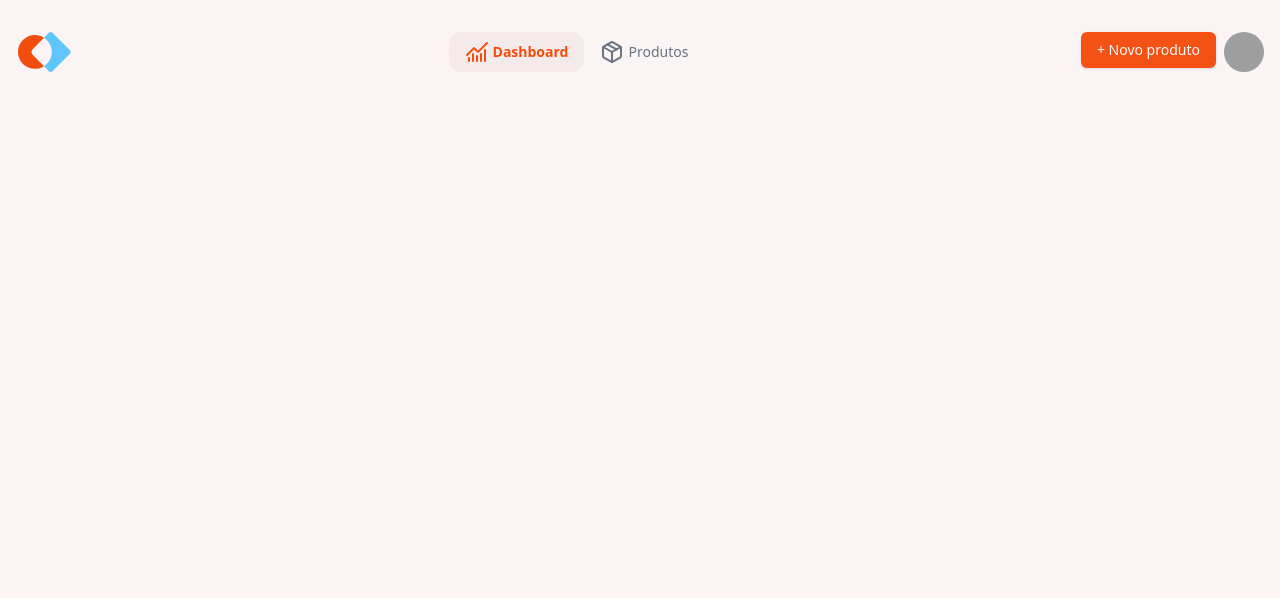
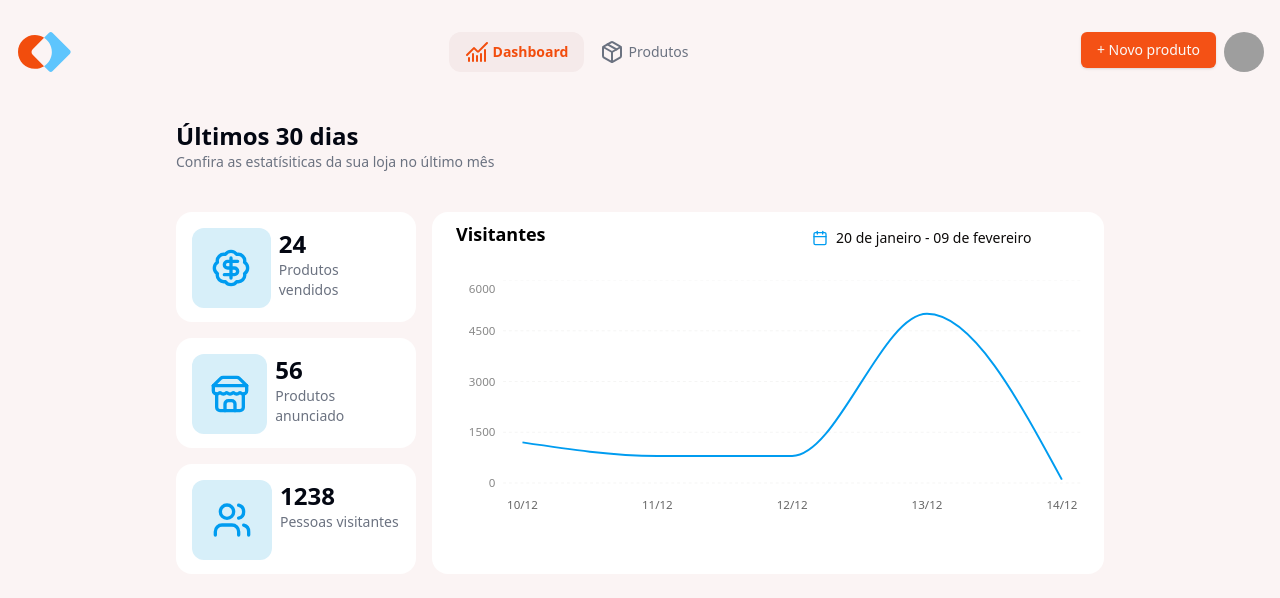
Before and after one commit to taisoliva/marketplace-app, a Next.js app: page /dashboard in a window 1280 px wide. Shown: the top 598 px of the page. Built offline with nearby package versions, Linux system fonts and the light colour scheme; grey boxes are pictures that could not be loaded.

Commit message:
feat: dashboard

```diff
--- a/package.json
+++ b/package.json
@@ -10,13 +10,17 @@
   },
   "dependencies": {
     "@radix-ui/react-avatar": "^1.1.2",
+    "@radix-ui/react-popover": "^1.1.6",
     "@radix-ui/react-slot": "^1.1.1",
     "class-variance-authority": "^0.7.1",
     "clsx": "^2.1.1",
+    "date-fns": "^4.1.0",
     "lucide-react": "^0.471.0",
     "next": "15.1.4",
     "react": "^19.0.0",
+    "react-day-picker": "8.10.1",
     "react-dom": "^19.0.0",
+    "recharts": "^2.15.1",
     "tailwind-merge": "^2.6.0",
     "tailwindcss-animate": "^1.0.7"
   },
--- a/src/app/(secure)/dashboard/page.tsx
+++ b/src/app/(secure)/dashboard/page.tsx
@@ -1,3 +1,37 @@
+import { Card } from "@/components/common/Card";
+import { Graphs } from "@/components/common/Graphs";
+import { Title } from "@/components/common/Title";
+import { BadgeDollarSign, Store, Users } from "lucide-react";
+
 export default function Dashboard() {
-  return <div>Dashboard</div>;
+  return (
+    <div className="w-full p-4">
+      <Title
+        title="Últimos 30 dias"
+        description="Confira as estatísiticas da sua loja no último mês"
+      />
+      <div className="flex gap-4">
+        <div className="flex flex-col gap-4">
+          <Card.Dashboard
+            Icon={BadgeDollarSign}
+            dataNumber="24"
+            details="Produtos vendidos"
+          />
+          <Card.Dashboard
+            Icon={Store}
+            dataNumber="56"
+            details="Produtos anunciado"
+          />
+          <Card.Dashboard
+            Icon={Users}
+            dataNumber="1238"
+            details="Pessoas visitantes"
+          />
+        </div>
+        <div className="bg-white w-full rounded-2xl">
+          <Graphs />
+        </div>
+      </div>
+    </div>
+  );
 }
--- a/src/app/(secure)/layout.tsx
+++ b/src/app/(secure)/layout.tsx
@@ -1,11 +1,18 @@
 import { Header } from "@/components/common/Header";
 
-export default function SecureLayout() {
+export default function SecureLayout({
+  children,
+}: {
+  children: React.ReactNode;
+}) {
   return (
-    <Header.Root>
-      <Header.Icon />
-      <Header.Menu />
-      <Header.User />
-    </Header.Root>
+    <>
+      <Header.Root>
+        <Header.Icon />
+        <Header.Menu />
+        <Header.User />
+      </Header.Root>
+      <div className="flex justify-start mx-40 my-auto">{children}</div>
+    </>
   );
 }
--- /dev/null
+++ b/src/components/common/Card/Dashboard.tsx
@@ -0,0 +1,18 @@
+import { LucideIcon } from "lucide-react";
+import { Title } from "../Title";
+
+interface Props {
+  Icon: LucideIcon;
+  dataNumber: string;
+  details: string;
+}
+export const CardDashboard = ({ dataNumber, details, Icon }: Props) => {
+  return (
+    <div className="flex gap-2 bg-white w-[240px] h-[110px] rounded-2xl p-4">
+      <div className="w-20 h-20 bg-[#D7EFF9] rounded-xl flex items-center justify-center">
+        <Icon className="font-bold w-10 h-10 text-[#009CF0]" />
+      </div>
+      <Title title={dataNumber} description={details} />
+    </div>
+  );
+};
--- /dev/null
+++ b/src/components/common/Card/index.ts
@@ -0,0 +1,5 @@
+import { CardDashboard } from "./Dashboard";
+
+export const Card = {
+  Dashboard: CardDashboard,
+};
--- a/src/components/common/Form/index.ts
+++ b/src/components/common/Form/index.ts
@@ -1,7 +1,7 @@
+import { Title } from "../Title";
 import { Footer } from "./Footer";
-import { Header } from "./Header";
 
 export const Form = {
-  Header,
+  Header: Title,
   Footer,
 };
--- /dev/null
+++ b/src/components/common/Graphs/index.tsx
@@ -0,0 +1,133 @@
+"use client";
+
+import { Button } from "@/components/ui/button";
+import { Calendar } from "@/components/ui/calendar";
+import {
+  Popover,
+  PopoverContent,
+  PopoverTrigger,
+} from "@/components/ui/popover";
+import { cn } from "@/lib/utils";
+import { CalendarIcon } from "lucide-react";
+import React from "react";
+import {
+  CartesianGrid,
+  Line,
+  LineChart,
+  ResponsiveContainer,
+  Tooltip,
+  XAxis,
+  YAxis,
+} from "recharts";
+import { addDays, format } from "date-fns";
+import colors from "tailwindcss/colors";
+import { DateRange } from "react-day-picker";
+import { ptBR } from "date-fns/locale";
+
+export const Graphs = () => {
+  const data = [
+    {
+      date: "10/12",
+      revenue: 1200,
+    },
+    {
+      date: "11/12",
+      revenue: 800,
+    },
+    {
+      date: "12/12",
+      revenue: 800,
+    },
+    {
+      date: "13/12",
+      revenue: 5000,
+    },
+    {
+      date: "14/12",
+      revenue: 100,
+    },
+  ];
+
+  const [date, setDate] = React.useState<DateRange | undefined>({
+    from: new Date(2022, 0, 20),
+    to: addDays(new Date(2022, 0, 20), 20),
+  });
+
+  return (
+    <div className="flex flex-col gap-4 p-2">
+      <div className=" w-full h-10 rounded-lg flex justify-between">
+        <p className="text-black font-bold text-lg ml-4">Visitantes</p>
+        <div className={cn("grid gap-2")}>
+          <Popover>
+            <PopoverTrigger asChild>
+              <Button
+                id="date"
+                variant={"ghost"}
+                className={cn(
+                  "w-[300px] justify-start text-left font-normal",
+                  !date && "text-muted-foreground"
+                )}
+              >
+                <CalendarIcon className="text-[#009CF0]" />
+                {date?.from ? (
+                  date.to ? (
+                    <>
+                      {format(date.from, "dd 'de' LLLL", {
+                        locale: ptBR,
+                      })}{" "}
+                      -{" "}
+                      {format(date.to, "dd 'de' LLLL", {
+                        locale: ptBR,
+                      })}
+                    </>
+                  ) : (
+                    format(date.from, "dd 'de' LLLL", {
+                      locale: ptBR,
+                    })
+                  )
+                ) : (
+                  <span>Escolha o período</span>
+                )}
+              </Button>
+            </PopoverTrigger>
+            <PopoverContent className="w-auto p-0" align="start">
+              <Calendar
+                initialFocus
+                mode="range"
+                defaultMonth={date?.from}
+                selected={date}
+                onSelect={setDate}
+                numberOfMonths={2}
+              />
+            </PopoverContent>
+          </Popover>
+        </div>
+      </div>
+      <ResponsiveContainer width="100%" height={240} className={"p-1"}>
+        <LineChart data={data} style={{ fontSize: 12 }} margin={{ left: -30 }}>
+          <XAxis
+            dataKey="date"
+            axisLine={false}
+            tickLine={false}
+            dy={10}
+            padding={{ left: 20, right: 20 }}
+          />
+          <YAxis stroke="#888" axisLine={false} tickLine={false} width={80} />
+          <CartesianGrid
+            vertical={false}
+            className="stroke-muted"
+            strokeDasharray="3 3"
+          />
+          <Tooltip />
+          <Line
+            type="monotone"
+            dataKey="revenue"
+            strokeWidth={2}
+            stroke={"#009CF0"}
+            dot={false}
+          />
+        </LineChart>
+      </ResponsiveContainer>
+    </div>
+  );
+};
--- a/src/components/common/Form/Header/index.tsx
+++ b/src/components/common/Title/index.tsx
@@ -3,7 +3,7 @@ interface Props {
   description: string;
 }
 
-export const Header = ({ title, description }: Props) => {
+export const Title = ({ title, description }: Props) => {
   return (
     <div className="mb-10">
       <h1 className="font-bold text-gray-950 text-2xl">{title}</h1>
--- /dev/null
+++ b/src/components/ui/calendar.tsx
@@ -0,0 +1,76 @@
+"use client"
+
+import * as React from "react"
+import { ChevronLeft, ChevronRight } from "lucide-react"
+import { DayPicker } from "react-day-picker"
+
+import { cn } from "@/lib/utils"
+import { buttonVariants } from "@/components/ui/button"
+
+export type CalendarProps = React.ComponentProps<typeof DayPicker>
+
+function Calendar({
+  className,
+  classNames,
+  showOutsideDays = true,
+  ...props
+}: CalendarProps) {
+  return (
+    <DayPicker
+      showOutsideDays={showOutsideDays}
+      className={cn("p-3", className)}
+      classNames={{
+        months: "flex flex-col sm:flex-row space-y-4 sm:space-x-4 sm:space-y-0",
+        month: "space-y-4",
+        caption: "flex justify-center pt-1 relative items-center",
+        caption_label: "text-sm font-medium",
+        nav: "space-x-1 flex items-center",
+        nav_button: cn(
+          buttonVariants({ variant: "outline" }),
+          "h-7 w-7 bg-transparent p-0 opacity-50 hover:opacity-100"
+        ),
+        nav_button_previous: "absolute left-1",
+        nav_button_next: "absolute right-1",
+        table: "w-full border-collapse space-y-1",
+        head_row: "flex",
+        head_cell:
+          "text-muted-foreground rounded-md w-8 font-normal text-[0.8rem]",
+        row: "flex w-full mt-2",
+        cell: cn(
+          "relative p-0 text-center text-sm focus-within:relative focus-within:z-20 [&:has([aria-selected])]:bg-accent [&:has([aria-selected].day-outside)]:bg-accent/50 [&:has([aria-selected].day-range-end)]:rounded-r-md",
+          props.mode === "range"
+            ? "[&:has(>.day-range-end)]:rounded-r-md [&:has(>.day-range-start)]:rounded-l-md first:[&:has([aria-selected])]:rounded-l-md last:[&:has([aria-selected])]:rounded-r-md"
+            : "[&:has([aria-selected])]:rounded-md"
+        ),
+        day: cn(
+          buttonVariants({ variant: "ghost" }),
+          "h-8 w-8 p-0 font-normal aria-selected:opacity-100"
+        ),
+        day_range_start: "day-range-start",
+        day_range_end: "day-range-end",
+        day_selected:
+          "bg-primary text-primary-foreground hover:bg-primary hover:text-primary-foreground focus:bg-primary focus:text-primary-foreground",
+        day_today: "bg-accent text-accent-foreground",
+        day_outside:
+          "day-outside text-muted-foreground aria-selected:bg-accent/50 aria-selected:text-muted-foreground",
+        day_disabled: "text-muted-foreground opacity-50",
+        day_range_middle:
+          "aria-selected:bg-accent aria-selected:text-accent-foreground",
+        day_hidden: "invisible",
+        ...classNames,
+      }}
+      components={{
+        IconLeft: ({ className, ...props }) => (
+          <ChevronLeft className={cn("h-4 w-4", className)} {...props} />
+        ),
+        IconRight: ({ className, ...props }) => (
+          <ChevronRight className={cn("h-4 w-4", className)} {...props} />
+        ),
+      }}
+      {...props}
+    />
+  )
+}
+Calendar.displayName = "Calendar"
+
+export { Calendar }
--- /dev/null
+++ b/src/components/ui/popover.tsx
@@ -0,0 +1,33 @@
+"use client"
+
+import * as React from "react"
+import * as PopoverPrimitive from "@radix-ui/react-popover"
+
+import { cn } from "@/lib/utils"
+
+const Popover = PopoverPrimitive.Root
+
+const PopoverTrigger = PopoverPrimitive.Trigger
+
+const PopoverAnchor = PopoverPrimitive.Anchor
+
+const PopoverContent = React.forwardRef<
+  React.ElementRef<typeof PopoverPrimitive.Content>,
+  React.ComponentPropsWithoutRef<typeof PopoverPrimitive.Content>
+>(({ className, align = "center", sideOffset = 4, ...props }, ref) => (
+  <PopoverPrimitive.Portal>
+    <PopoverPrimitive.Content
+      ref={ref}
+      align={align}
+      sideOffset={sideOffset}
+      className={cn(
+        "z-50 w-72 rounded-md border bg-popover p-4 text-popover-foreground shadow-md outline-none data-[state=open]:animate-in data-[state=closed]:animate-out data-[state=closed]:fade-out-0 data-[state=open]:fade-in-0 data-[state=closed]:zoom-out-95 data-[state=open]:zoom-in-95 data-[side=bottom]:slide-in-from-top-2 data-[side=left]:slide-in-from-right-2 data-[side=right]:slide-in-from-left-2 data-[side=top]:slide-in-from-bottom-2",
+        className
+      )}
+      {...props}
+    />
+  </PopoverPrimitive.Portal>
+))
+PopoverContent.displayName = PopoverPrimitive.Content.displayName
+
+export { Popover, PopoverTrigger, PopoverContent, PopoverAnchor }
```
Also changed, not shown: 1 other file (tests, documents, lock files or other folders).
